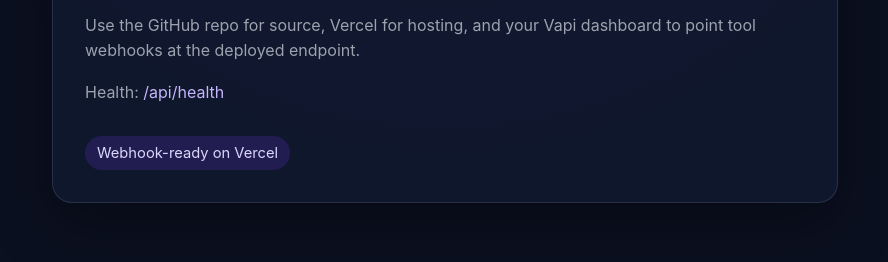
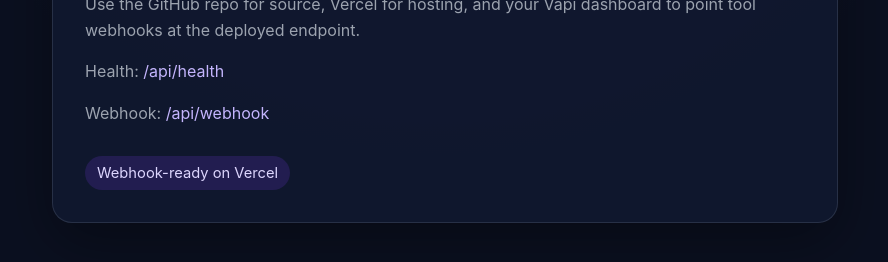
Before and after one commit to abhishek8174/kapture, a plain HTML site: page index.html in a window 1280 px wide. Shown: the part 380-642 px from the top of the page, without its empty margins (195-1083 px from the left). Drawn offline with Linux system fonts and the light colour scheme.

Commit message:
modification  Kapture voicebot project

```diff
--- a/index.html
+++ b/index.html
@@ -73,6 +73,9 @@
       <p>
         Health: <a href="/api/health">/api/health</a>
       </p>
+      <p>
+        Webhook: <a href="/api/webhook">/api/webhook</a>
+      </p>
       <span class="pill">Webhook-ready on Vercel</span>
     </main>
   </body>
```
